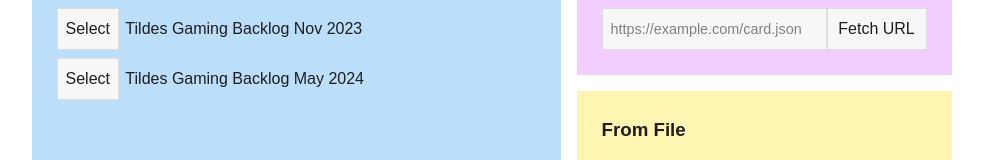
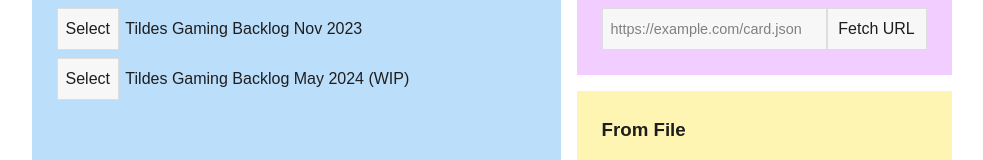
Before and after one commit to WesCook/BacklogBingo, a Vue app: page /#/card in a window 1280 px wide. Shown: the part 242-402 px from the top of the page, without its empty margins (141-1124 px from the left). Built offline with nearby package versions, Linux system fonts and the light colour scheme.

Commit message:
Clarifying WIP status

```diff
--- a/src/pages/CardSource.vue
+++ b/src/pages/CardSource.vue
@@ -76,7 +76,7 @@
 					@lock-download="lockDownload"
 				/>
 				<CardSourceEvent
-					title="Tildes Gaming Backlog May 2024"
+					title="Tildes Gaming Backlog May 2024 (WIP)"
 					file="tildes-gaming-may-2024.json"
 					:selected-name="loadedJSON?.name"
 					@load-file="loadFile"
```
